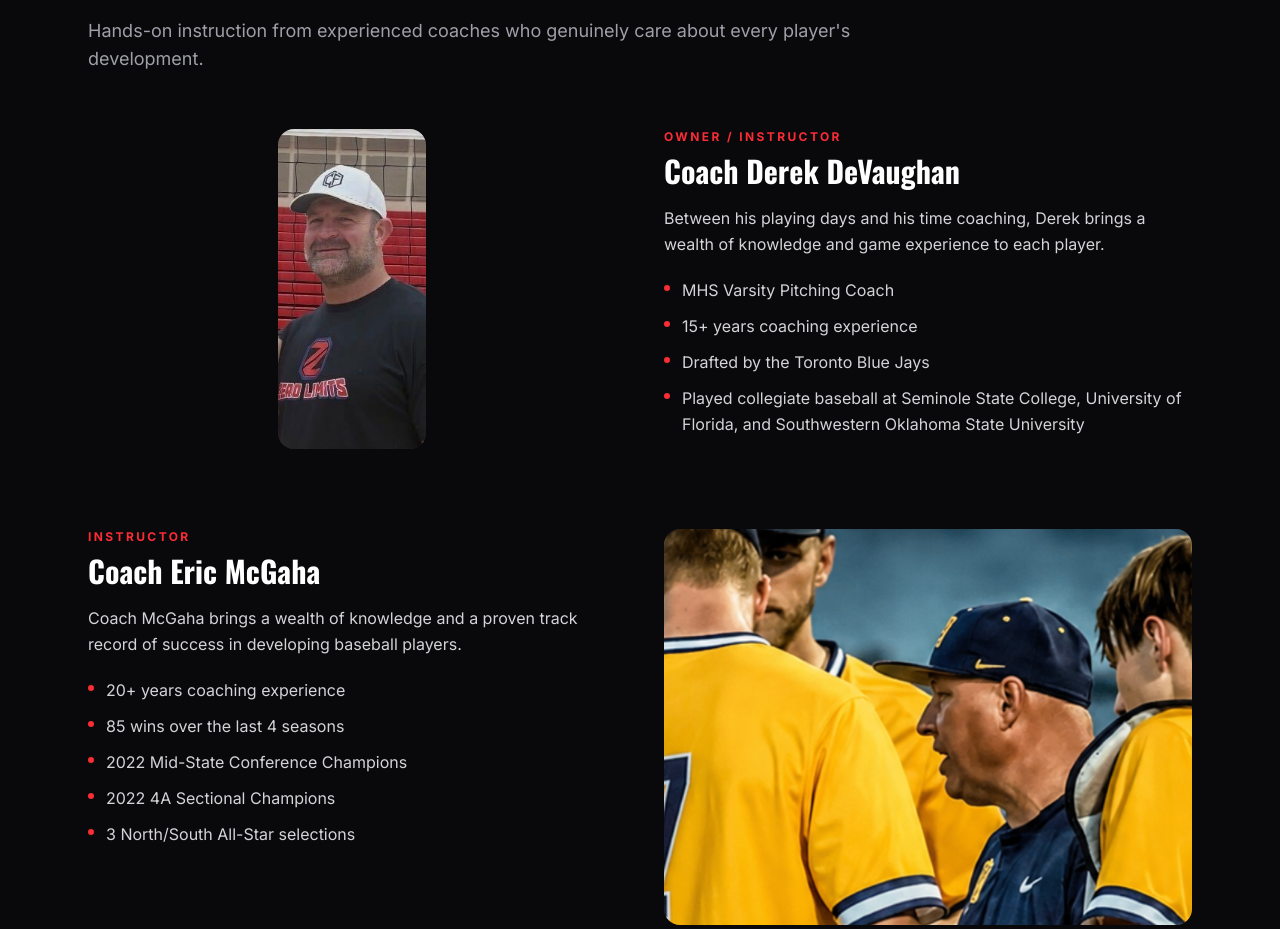
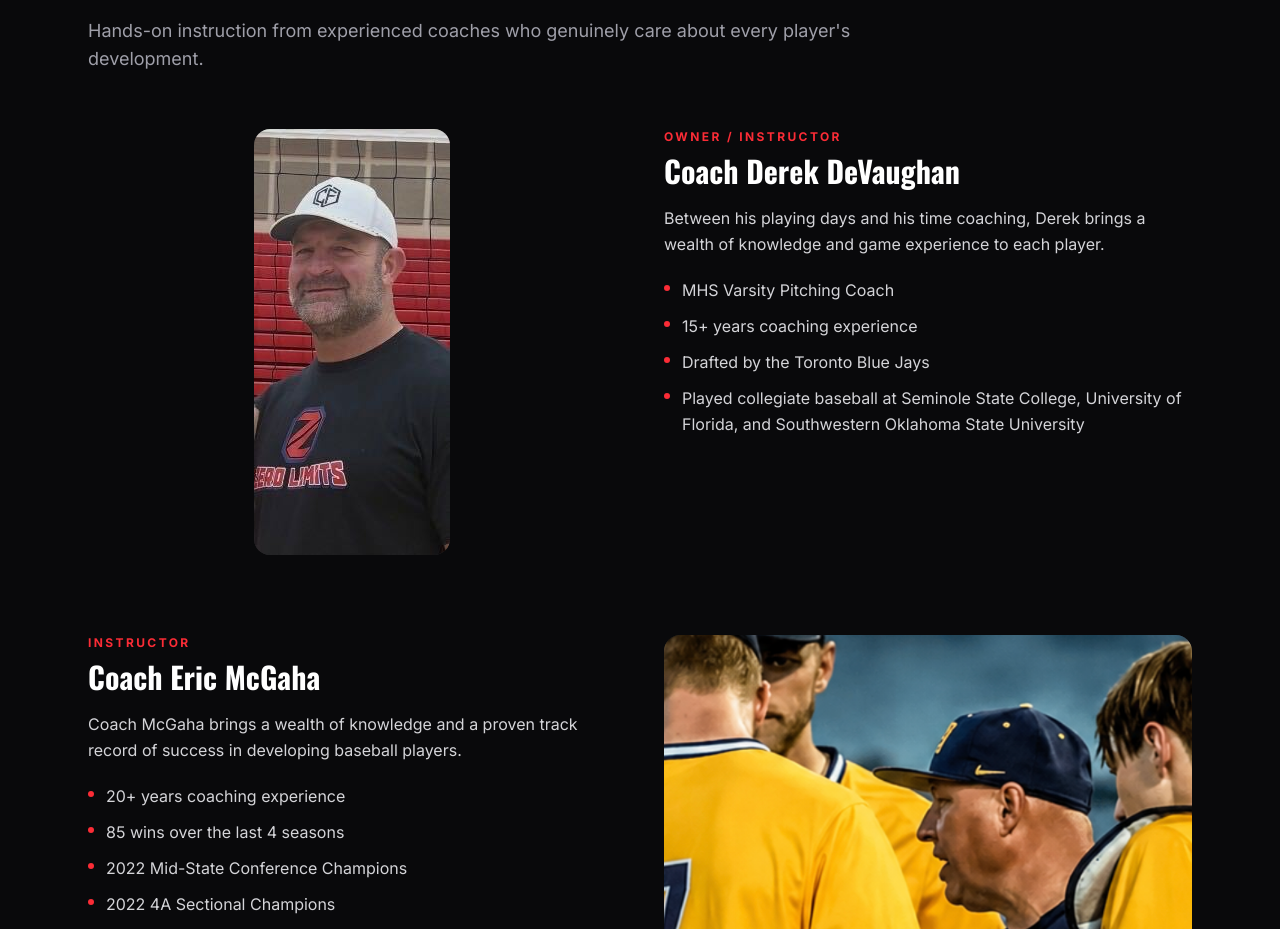
Before and after one commit to darnold5000/zerolimits, a Next.js app: page /about in a window 1280 px wide. Shown: the part 2585-3514 px from the top of the page. Built offline with nearby package versions, Linux system fonts and the light colour scheme.

Commit message:
proposals

```diff
--- a/src/components/CoachProfile.tsx
+++ b/src/components/CoachProfile.tsx
@@ -24,8 +24,8 @@ export default function CoachProfile({
         <img
           src={coach.image}
           alt={coach.imageAlt}
-          width={512}
-          height={384}
+          width={coach.imageWidth ?? 512}
+          height={coach.imageHeight ?? 384}
           loading={priority ? "eager" : "lazy"}
           decoding="async"
           className={
--- a/src/content/coaches.ts
+++ b/src/content/coaches.ts
@@ -11,6 +11,8 @@ export type Coach = {
   imageAlt: string;
   imageClass?: string;
   imageWrapperClass?: string;
+  imageWidth?: number;
+  imageHeight?: number;
   intro?: string;
   highlights?: string[];
   sections?: CoachSection[];
@@ -24,8 +26,10 @@ export const COACHES: Coach[] = [
     role: "Owner / Instructor",
     image: "/images/coaches/derek-devaughan.jpg",
     imageAlt: "Coach Derek DeVaughan at Zero Limits Baseball",
+    imageWidth: 196,
+    imageHeight: 426,
     imageWrapperClass: "mx-auto w-fit max-w-full",
-    imageClass: "block h-auto max-h-80 w-auto max-w-[220px] object-contain sm:max-w-[240px]",
+    imageClass: "block h-auto w-[196px] max-w-full object-contain",
     highlights: [
       "MHS Varsity Pitching Coach",
       "15+ years coaching experience",
```
